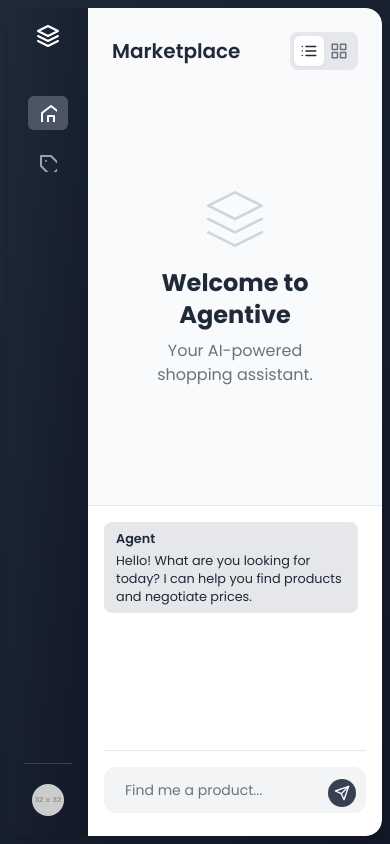
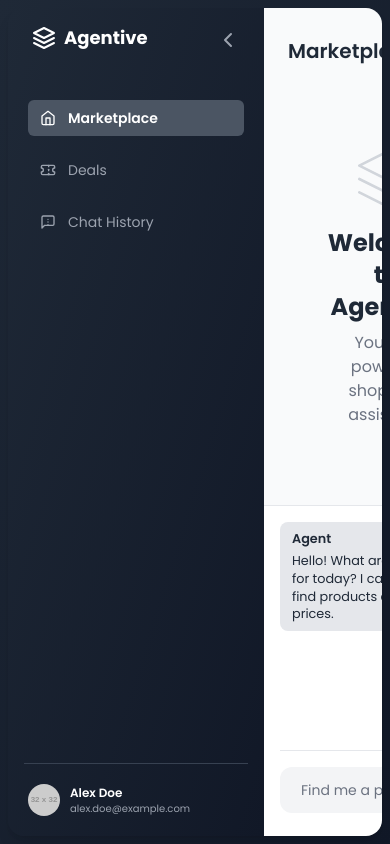
Before and after one commit to Y-a-s-h-M-i-t-t-a-l/SalesChat_Marketplace, a plain HTML site: page index.html in a window 390 px wide. Drawn offline with nearby package versions, Linux system fonts and the light colour scheme; placeholder pictures from the web are drawn by us.

Commit message:
icons fixed

```diff
--- a/index.html
+++ b/index.html
@@ -89,36 +89,36 @@
 <body class="text-gray-800 antialiased h-screen bg-gradient-to-br from-gray-800 to-gray-900 p-2">
 
     <div class="relative flex h-full overflow-hidden rounded-2xl shadow-lg">
-        <aside id="leftSidebar" class="w-20 lg:w-[15%] max-w-xs flex-shrink-0 z-30 bg-gradient-to-br from-gray-800 to-gray-900 text-gray-300 p-4 flex flex-col justify-between h-full">
+        <aside id="leftSidebar" class="w-64 lg:w-[15%] max-w-xs flex-shrink-0 z-30 bg-gradient-to-br from-gray-800 to-gray-900 text-gray-300 p-4 flex flex-col justify-between h-full">
             <div>
-                <div class="flex items-center justify-center lg:justify-between mb-2 px-2">
-                    <div class="logo-container flex items-center justify-center lg:justify-start gap-2">
-                        <svg xmlns="http://www.w3.org/2000/svg" width="24" height="24" viewBox="0 0 24" fill="none" stroke="currentColor" stroke-width="2" stroke-linecap="round" stroke-linejoin="round" class="text-white flex-shrink-0"><path d="M12 2L2 7l10 5 10-5-10-5zM2 17l10 5 10-5M2 12l10 5 10-5"></path></svg>
-                        <h1 class="logo-text hidden lg:block text-lg font-bold text-white">Agentive</h1>
+                <div class="flex items-center justify-between mb-2 px-2">
+                    <div class="logo-container flex items-center gap-2">
+                        <svg xmlns="http://www.w3.org/2000/svg" width="24" height="24" viewBox="0 0 24 24" fill="none" stroke="currentColor" stroke-width="2" stroke-linecap="round" stroke-linejoin="round" class="text-white flex-shrink-0"><path d="M12 2L2 7l10 5 10-5-10-5zM2 17l10 5 10-5M2 12l10 5 10-5"></path></svg>
+                        <h1 class="logo-text text-lg font-bold text-white">Agentive</h1>
                     </div>
-                    <button id="sidebarCollapseButton" class="p-1 rounded-full hover:bg-gray-700 text-gray-400 hover:text-white hidden lg:block">
+                    <button id="sidebarCollapseButton" class="p-1 rounded-full hover:bg-gray-700 text-gray-400 hover:text-white">
                         <svg xmlns="http://www.w3.org/2000/svg" width="20" height="20" viewBox="0 0 24" fill="none" stroke="currentColor" stroke-width="2" stroke-linecap="round" stroke-linejoin="round"><path d="m15 18-6-6 6-6"/></svg>
                     </button>
                 </div>
                 <nav id="mainNav" class="flex flex-col gap-4 px-1 mt-12">
-                    <a href="#" data-page="marketplace" class="nav-link active flex items-center justify-center lg:justify-start gap-3 px-3 py-2 rounded-md text-sm">
-                        <svg xmlns="http://www.w3.org/2000/svg" width="18" height="18" viewBox="0 0 24" fill="none" stroke="currentColor" stroke-width="2" stroke-linecap="round" stroke-linejoin="round" class="flex-shrink-0"><path d="m3 9 9-7 9 7v11a2 2 0 0 1-2 2H5a2 2 0 0 1-2-2z"></path><polyline points="9 22 9 12 15 12 15 22"></polyline></svg>
-                        <span class="nav-text hidden lg:inline">Marketplace</span>
+                    <a href="#" data-page="marketplace" class="nav-link active flex items-center gap-3 px-3 py-2 rounded-md text-sm">
+                        <svg xmlns="http://www.w3.org/2000/svg" width="16" height="16" viewBox="0 0 24 24" fill="none" stroke="currentColor" stroke-width="2" stroke-linecap="round" stroke-linejoin="round" class="flex-shrink-0"><path d="m3 9 9-7 9 7v11a2 2 0 0 1-2 2H5a2 2 0 0 1-2-2V9Z"/><polyline points="9 22 9 12 15 12 15 22"/></svg>
+                        <span class="nav-text">Marketplace</span>
                     </a>
-                    <a href="#" data-page="deals" class="nav-link flex items-center justify-center lg:justify-start gap-3 px-3 py-2 text-gray-400 rounded-md text-sm">
-                        <svg xmlns="http://www.w3.org/2000/svg" width="18" height="18" viewBox="0 0 24" fill="none" stroke="currentColor" stroke-width="2" stroke-linecap="round" stroke-linejoin="round" class="flex-shrink-0"><path d="M20.59 13.41l-7.17 7.17a2 2 0 0 1-2.83 0L2 12V2h10l8.59 8.59a2 2 0 0 1 0 2.82z"></path><line x1="7" y1="7" x2="7.01" y2="7"></line></svg>
-                        <span class="nav-text hidden lg:inline">Deals</span>
+                    <a href="#" data-page="deals" class="nav-link flex items-center gap-3 px-3 py-2 text-gray-400 rounded-md text-sm">
+                        <svg xmlns="http://www.w3.org/2000/svg" width="16" height="16" viewBox="0 0 24 24" fill="none" stroke="currentColor" stroke-width="2" stroke-linecap="round" stroke-linejoin="round" class="flex-shrink-0"><path d="M2 9a3 3 0 0 1 0 6v2a2 2 0 0 0 2 2h16a2 2 0 0 0 2-2v-2a3 3 0 0 1 0-6V7a2 2 0 0 0-2-2H4a2 2 0 0 0-2 2Z"/><path d="M13 5v2"/><path d="M13 17v2"/><path d="M13 11v2"/></svg>
+                        <span class="nav-text">Deals</span>
                     </a>
-                    <a href="#" data-page="history" class="nav-link flex items-center justify-center lg:justify-start gap-3 px-3 py-2 text-gray-400 rounded-md text-sm">
-                        <svg xmlns="http://www.w3.org/2000/svg" width="18" height="18" viewBox="0 0 24" fill="none" stroke="currentColor" stroke-width="2" stroke-linecap="round" stroke-linejoin="round" class="flex-shrink-0"><path d="M21 15a2 2 S0 0 1-2 2H7l-4 4V5a2 2 0 0 1 2-2h14a2 2 0 0 1 2 2z"></path></svg>
-                        <span class="nav-text hidden lg:inline">Chat History</span>
+                    <a href="#" data-page="history" class="nav-link flex items-center gap-3 px-3 py-2 text-gray-400 rounded-md text-sm">
+                        <svg xmlns="http://www.w3.org/2000/svg" width="16" height="16" viewBox="0 0 24 24" fill="none" stroke="currentColor" stroke-width="2" stroke-linecap="round" stroke-linejoin="round" class="flex-shrink-0"><path d="M21 15a2 2 0 0 1-2 2H7l-4 4V5a2 2 0 0 1 2-2h14a2 2 0 0 1 2 2zM12 8v.01"/><path d="M12 12v.01"/><path d="M12 16v.01"/></svg>
+                        <span class="nav-text">Chat History</span>
                     </a>
                 </nav>
             </div>
             <div class="flex flex-col gap-4 border-t border-gray-700 pt-4">
-                <a href="#" class="user-profile flex items-center justify-center lg:justify-start gap-2.5 p-1 rounded-md hover:bg-gray-700">
+                <a href="#" class="user-profile flex items-center gap-2.5 p-1 rounded-md hover:bg-gray-700">
                     <img src="https://placehold.co/32x32/e0e7ff/4338ca?text=A" alt="User Avatar" class="w-8 h-8 rounded-full flex-shrink-0">
-                    <div class="user-info hidden lg:block">
+                    <div class="user-info">
                         <p class="font-semibold text-xs text-white">Alex Doe</p>
                         <p class="text-[10px] text-gray-400">alex.doe@example.com</p>
                     </div>
```
